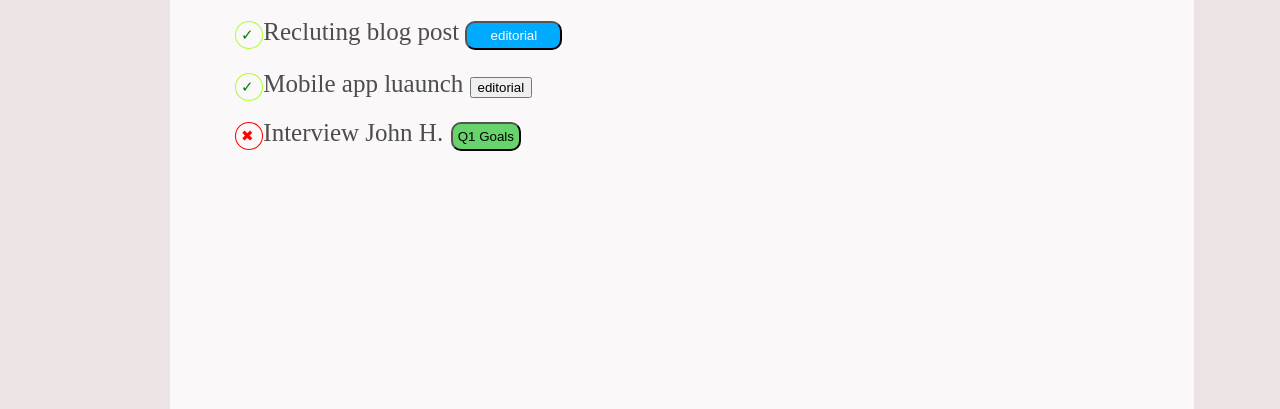
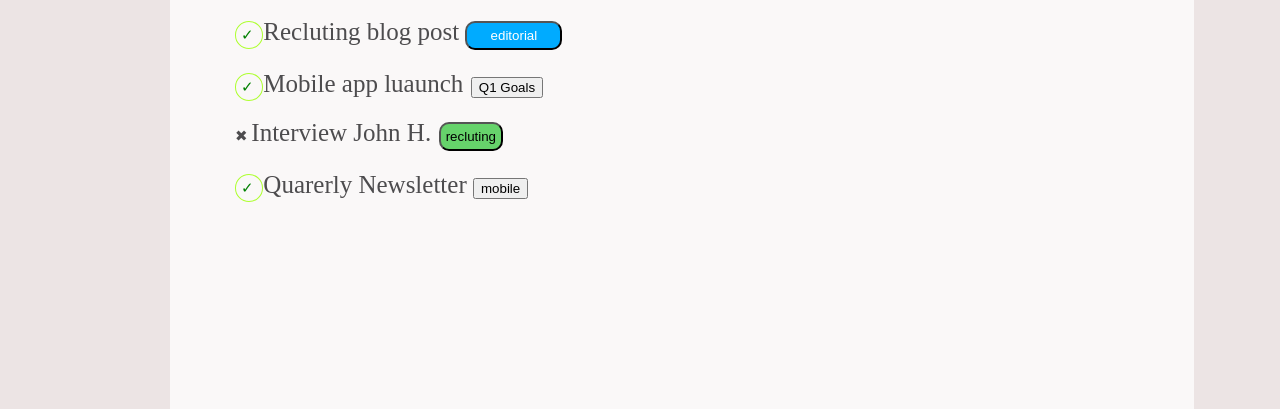
Before and after one commit to merlino79/html-css-toboolist, a plain HTML site: page index.html in a window 1280 px wide. Shown: the part 391-800 px from the top of the page. Drawn offline with Linux system fonts and the light colour scheme.

Commit message:
fine today

```diff
--- a/index.html
+++ b/index.html
@@ -66,24 +66,47 @@
           <input type="button" class="border" value="editorial">
           </p>
           <p>
+          <span class ="circle">&#10003; </span>
+          <span class="text">Mobile app luaunch</span>
+          <input type="button" class="viola" value="Q1 Goals">
+          </p>
+          <p>
+          <span class="egea">&#x2716;
+
+          </span>
+
+          <span class="text">Interview John H.</span>
+          <input type="button" class="green" value="recluting">
+          </p>
+
+          <p>
+
             <span class ="circle">
             &#10003;
 
             </span>
             <span class="text">
-            Mobile app luaunch
+            Quarerly Newsletter
 
             </span>
-          <input type="button" class="viola" value="editorial">
+            <input type="button" class ="orange" value="mobile">
           </p>
-        <p>
-          <span class="circle-red">&#x2716;
 
-          </span>
+        </section>
 
-          <span class="text">Interview John H.</span>
-          <input type="button" class="green" value="Q1 Goals">
-        </p>
+
+
+
+
+
+
+
+
+
+
+
+
+
 
 
       </div>
```
Lines whose indentation alone changed are shown as unchanged.
